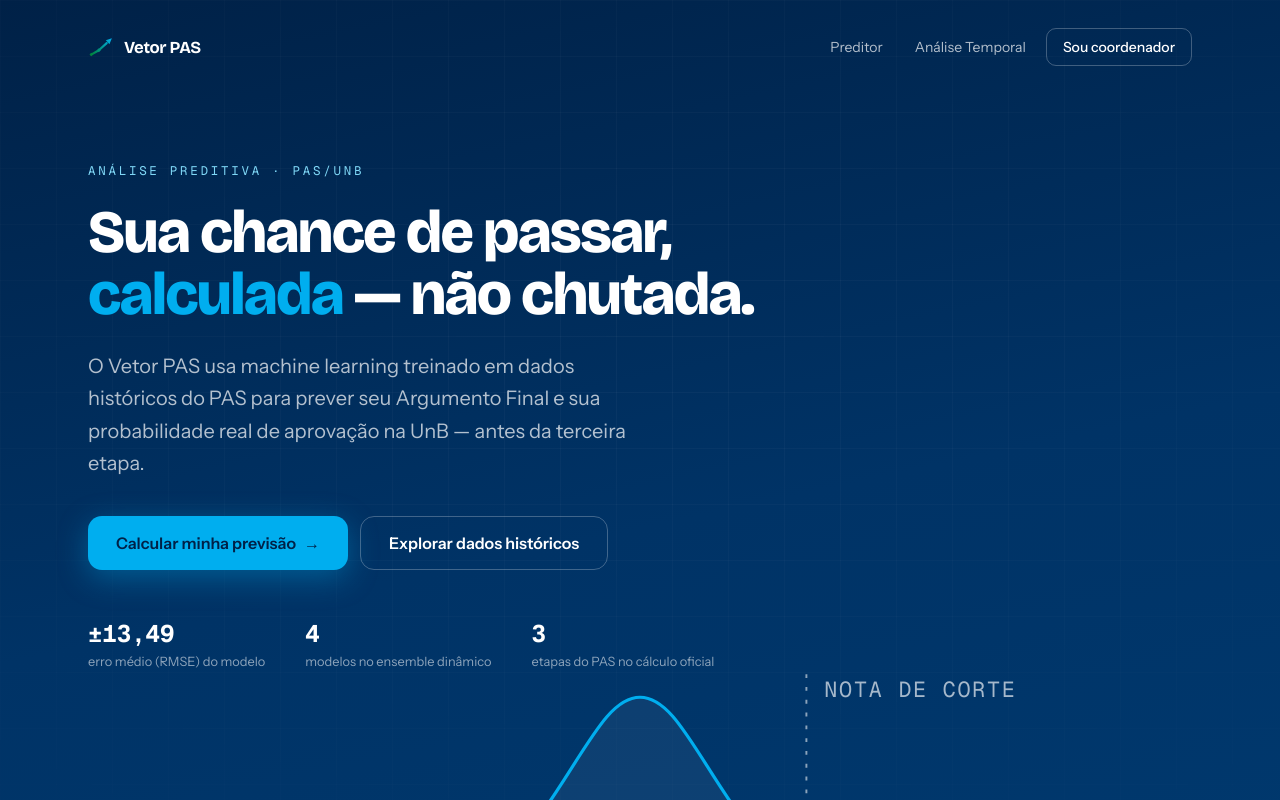
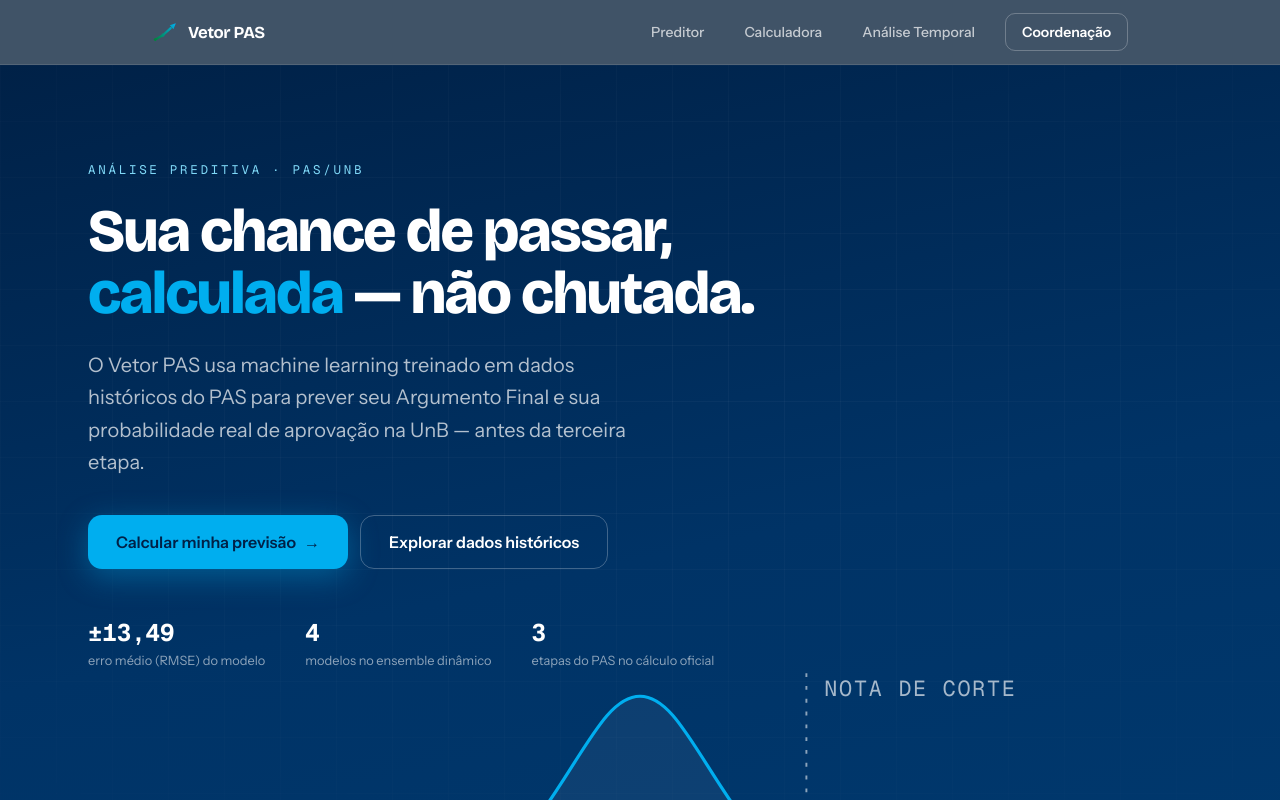
Before and after one commit to luizhtmoreira/Analise-Preditiva-PAS, a Next.js app in the folder landing-page/: page / in a window 1280 px wide. Shown: the top 800 px of the page. Built offline with nearby package versions, Linux system fonts and the light colour scheme.

Commit message:
feat(nav): add shared sticky PublicHeader to all public pages

```diff
--- /dev/null
+++ b/landing-page/components/public/PublicHeader.tsx
@@ -0,0 +1,48 @@
+"use client";
+import Link from "next/link";
+import { usePathname } from "next/navigation";
+import { BrandMark } from "@/components/brand/BrandMark";
+
+export function PublicHeader() {
+  const pathname = usePathname();
+
+  const links = [
+    { href: "/predict", label: "Preditor" },
+    { href: "/calculadora", label: "Calculadora" },
+    { href: "/temporal", label: "Análise Temporal" },
+  ];
+
+  return (
+    <header className="sticky top-0 z-50 w-full border-b border-white/10 bg-[#001a35]/75 backdrop-blur-md">
+      <div className="max-w-5xl mx-auto px-4 sm:px-6 h-16 flex items-center justify-between">
+        <BrandMark />
+
+        <nav className="flex items-center gap-1 sm:gap-3">
+          {links.map((link) => {
+            const active = pathname === link.href;
+            return (
+              <Link
+                key={link.href}
+                href={link.href}
+                className={`text-[0.78rem] sm:text-sm px-2.5 sm:px-3.5 py-2 rounded-lg transition-all ${
+                  active
+                    ? "text-[#00AEEF] bg-[#00AEEF]/8 font-semibold"
+                    : "text-white/70 hover:text-white hover:bg-white/5 font-medium"
+                }`}
+              >
+                {link.label}
+              </Link>
+            );
+          })}
+
+          <Link
+            href="/auth/login"
+            className="text-[0.78rem] sm:text-sm px-3 sm:px-4 py-2 rounded-lg font-semibold border border-white/25 text-white hover:bg-white hover:text-[#002147] transition-all ml-1 whitespace-nowrap"
+          >
+            Coordenação
+          </Link>
+        </nav>
+      </div>
+    </header>
+  );
+}
--- a/landing-page/components/public/landing/LandingPage.tsx
+++ b/landing-page/components/public/landing/LandingPage.tsx
@@ -1,6 +1,6 @@
 import Link from "next/link";
-import { BrandMark } from "@/components/brand/BrandMark";
 import { CurvaGaussiana } from "@/components/brand/CurvaGaussiana";
+import { PublicHeader } from "@/components/public/PublicHeader";
 
 const FEATURES_PUBLICAS = [
   {
@@ -9,6 +9,13 @@
     descricao:
       "Insira seus escores das duas primeiras etapas e receba a previsão do seu Argumento Final — com a probabilidade de aprovação no curso que você quer.",
     detalhe: "ensemble de 4 modelos · ponderado pela sua volatilidade",
+  },
+  {
+    titulo: "Calculadora de Estratégia",
+    href: "/calculadora",
+    descricao:
+      "Defina seu curso alvo e descubra qual escore você precisa tirar na Parte 2 do PAS 3 para alcançar a nota de corte.",
+    detalhe: "reality check histórico · customização de expectativas",
   },
   {
     titulo: "Análise Temporal",
@@ -62,6 +69,7 @@
 export function LandingPage() {
   return (
     <div className="landing-root">
+      <PublicHeader />
       {/* ============ HERO ============ */}
       <header
         className="relative overflow-hidden text-white"
@@ -80,30 +88,6 @@
             maskImage: "radial-gradient(ellipse 90% 70% at 50% 30%, black, transparent)",
           }}
         />
-
-        <nav className="relative z-10 max-w-6xl mx-auto flex items-center justify-between px-6 pt-7">
-          <BrandMark />
-          <div className="flex items-center gap-1 sm:gap-2 text-sm">
-            <Link
-              href="/predict"
-              className="hidden sm:block px-3 py-2 rounded-lg text-white/70 hover:text-white hover:bg-white/10 transition-colors"
-            >
-              Preditor
-            </Link>
-            <Link
-              href="/temporal"
-              className="hidden sm:block px-3 py-2 rounded-lg text-white/70 hover:text-white hover:bg-white/10 transition-colors"
-            >
-              Análise Temporal
-            </Link>
-            <Link
-              href="/auth/login"
-              className="px-4 py-2 rounded-lg font-medium border border-white/25 text-white hover:bg-white hover:text-[#003366] transition-colors"
-            >
-              Sou coordenador
-            </Link>
-          </div>
-        </nav>
 
         <div className="relative z-10 max-w-6xl mx-auto px-6 pt-16 pb-0 sm:pt-24">
           <div className="max-w-3xl">
--- a/landing-page/components/public/predict/PreditorPage.tsx
+++ b/landing-page/components/public/predict/PreditorPage.tsx
@@ -2,6 +2,7 @@
 import { useState, useEffect, useRef, useMemo } from "react";
 import Link from "next/link";
 import { BrandMark } from "@/components/brand/BrandMark";
+import { PublicHeader } from "@/components/public/PublicHeader";
 import { fetchPredict, fetchCourses, fetchCorteEvolucao, fetchCourseChamadas } from "@/lib/api";
 import type { PredictResponse, CourseResult, CorteEvolucao, ChamadaCorte } from "@/lib/types";
 import { useRouter } from "next/navigation";
@@ -739,21 +740,7 @@
         }}
       >
 
-        {/* ── Header ── */}
-        <div style={{ borderBottom: "1px solid rgba(255,255,255,0.1)", background: "rgba(0,26,53,0.75)", backdropFilter: "blur(12px)", position: "sticky", top: 0, zIndex: 40 }}>
-          <div style={{ maxWidth: 680, margin: "0 auto", padding: "14px 20px", display: "flex", alignItems: "center", justifyContent: "space-between" }}>
-            <BrandMark sublabel="Preditor PAS 3" />
-            <div style={{ display: "flex", alignItems: "center", gap: 16 }}>
-              <div className="hidden sm:flex" style={{ alignItems: "center", gap: 8 }}>
-                <span style={{ width: 7, height: 7, borderRadius: "50%", background: C.green, boxShadow: `0 0 8px ${C.green}`, display: "inline-block" }} />
-                <span style={{ fontSize: 11, color: C.dim }}>Modelo ativo</span>
-              </div>
-              <Link href="/" style={{ fontSize: 12, color: C.dim, textDecoration: "none" }} className="hover:!text-white transition-colors">
-                ← Início
-              </Link>
-            </div>
-          </div>
-        </div>
+        <PublicHeader />
 
         {/* ── Conteúdo ── */}
         <div className="pred-grid-bg">
--- a/landing-page/components/public/temporal/TemporalPage.tsx
+++ b/landing-page/components/public/temporal/TemporalPage.tsx
@@ -6,6 +6,7 @@
   Tooltip, Legend, ResponsiveContainer,
 } from "recharts";
 import { BrandMark } from "@/components/brand/BrandMark";
+import { PublicHeader } from "@/components/public/PublicHeader";
 import { fetchCorteEvolucao } from "@/lib/api";
 import type { TemporalResponse, CorteEvolucao } from "@/lib/types";
 
@@ -139,20 +140,7 @@
       className="min-h-screen text-white"
       style={{ background: "linear-gradient(168deg, #002147 0%, #003366 60%, #003A70 100%)" }}
     >
-      {/* Header */}
-      <div className="border-b border-white/10 sticky top-0 z-40 backdrop-blur-md bg-[#001A35]/75">
-        <div className="max-w-3xl mx-auto px-5 py-3.5 flex items-center justify-between">
-          <BrandMark sublabel="Análise Temporal" />
-          <div className="flex items-center gap-4">
-            <Link href="/predict" className="hidden sm:block text-xs text-white/55 hover:text-white transition-colors">
-              Preditor PAS 3
-            </Link>
-            <Link href="/" className="text-xs text-white/55 hover:text-white transition-colors">
-              ← Início
-            </Link>
-          </div>
-        </div>
-      </div>
+      <PublicHeader />
 
       <div className="max-w-3xl mx-auto px-5 py-14 pb-24">
         <p className="landing-reveal font-mono text-xs tracking-[0.22em] uppercase text-[#7FD8F7] mb-3.5">
```
